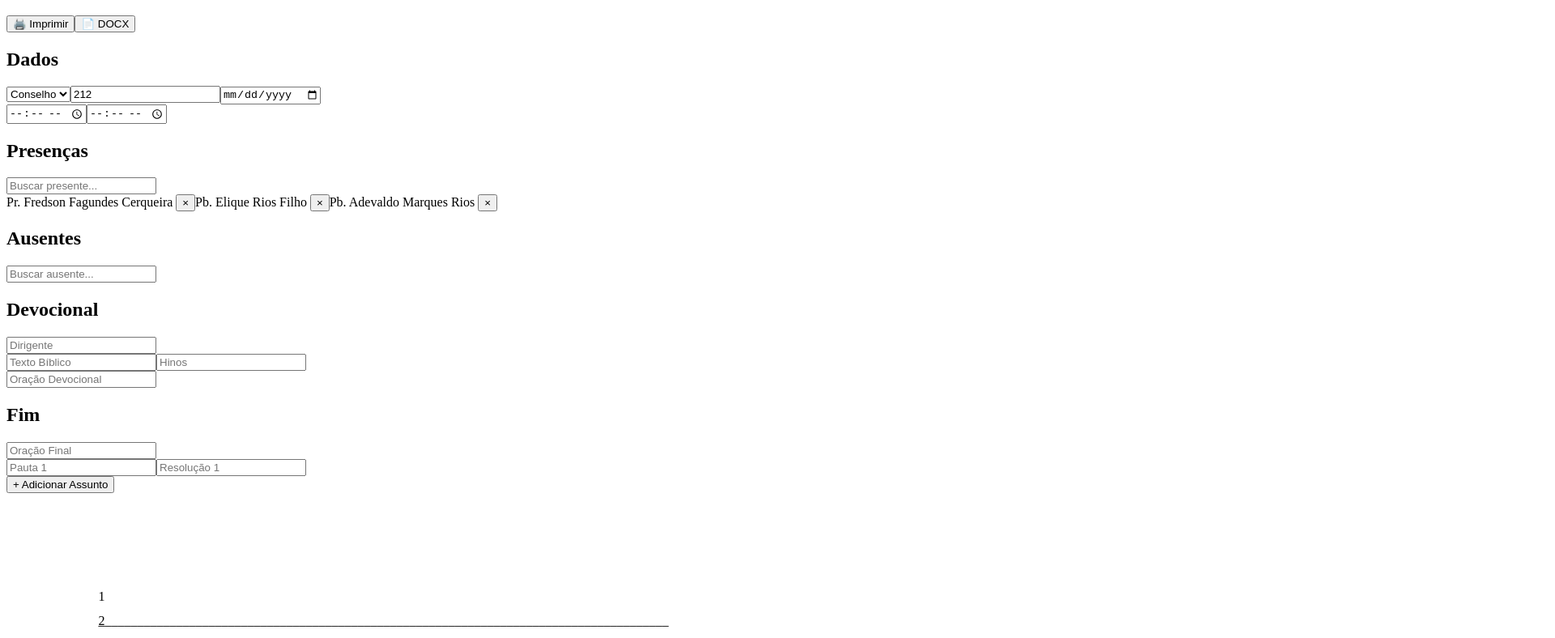
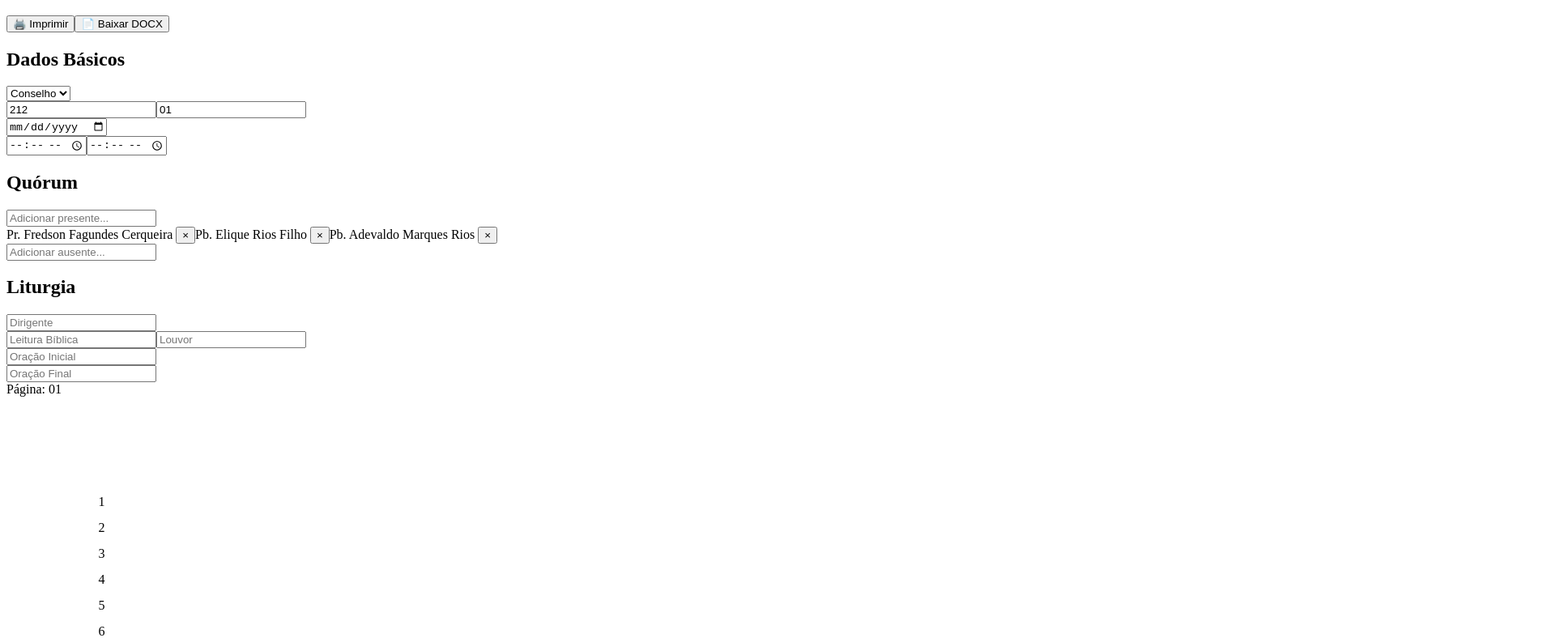
Before and after one commit to fredsonfagundesmairi-oss/IPVPCONSELHO, a Next.js app: page /secretaria/atas in a window 1280 px wide. Shown: the part 292-1080 px from the top of the page at 81% size, 1920 px wide, since content can reach past the window. Built offline with nearby package versions, Linux system fonts and the light colour scheme.

Commit message:
Update page.tsx

```diff
--- a/src/app/secretaria/atas/page.tsx
+++ b/src/app/secretaria/atas/page.tsx
@@ -1,10 +1,8 @@
 "use client";
 
 import { useState, useEffect } from 'react';
-import { Document, Packer, Paragraph, TextRun, AlignmentType, Footer, PageOrientation } from "docx";
-import { saveAs } from "file-saver";
 
-// Conversão por extenso
+// Funções de conversão por extenso
 const numeroParaExtenso = (n: number, feminino = false) => {
   const unidades = ["zero", feminino ? "uma" : "um", feminino ? "duas" : "dois", "três", "quatro", "cinco", "seis", "sete", "oito", "nove"];
   const dezenas = ["", "dez", "vinte", "trinta", "quarenta", "cinquenta", "sessenta", "setenta", "oitenta", "noventa"];
@@ -46,6 +44,7 @@ const membrosIgreja = [
 export default function SecretariaDigital() {
   const [sociedade, setSociedade] = useState('Conselho');
   const [numero, setNumero] = useState('212');
+  const [pagina, setPagina] = useState('01');
   const [data, setData] = useState('');
   const [horaInício, setHoraInício] = useState('');
   const [horaFim, setHoraFim] = useState('');
@@ -66,8 +65,7 @@ export default function SecretariaDigital() {
       setPresentes(["Pr. Fredson Fagundes Cerqueira", "Pb. Elique Rios Filho", "Pb. Adevaldo Marques Rios"]);
       setAusentes([]);
     } else {
-      setPresentes([]);
-      setAusentes([]);
+      setPresentes([]); setAusentes([]);
     }
   }, [sociedade]);
 
@@ -102,128 +100,149 @@ export default function SecretariaDigital() {
     const secretario = sociedade === 'SAF' ? 'Jucirene Lopes da Silva Cunha' : 'Adevaldo Marques Rios';
     const cargoSec = sociedade === 'SAF' ? 'Primeira Secretária' : 'Secretário';
 
-    return `ATA ${numExtenso} (${numero}) DA REUNIÃO DO ${sociedade.toUpperCase()} DA IGREJA PRESBITERIANA DE VÁRZEA DO POÇO – BA. Aos ${dataExtenso}, às ${horaExtenso}, reuniu-se o ${sociedade === 'Conselho' ? 'Conselho' : sociedade} da Igreja Presbiteriana de Várzea do Poço – BA, no templo situado à Avenida Dr. Durval Gama, nº 17, Centro. QUÓRUM: ${quorumText} Ficando assim caracterizado o quórum regimental para a realização dos trabalhos. DEVOCIONAL: A devocional foi conduzida por ${devocionalDirigente || '__________'}, com a leitura bíblica em ${devocionalLeitura || '__________'}, entoando-se os louvores ${devocionalLouvor || '__________'} e oração proferida por ${devocionalOracao || '__________'}. Em seguida, a presidência passou a palavra ao secretário para a leitura da ata anterior, a qual foi aprovada. PAUTA E RESOLUÇÕES: Passou-se às pautas e deliberações: ${pautas.map((p, i) => `${i + 1}- ${p}. Resolução: ${resolucoes[i]}`).join('; ')}. ENCERRAMENTO: Nada mais havendo a tratar, a reunião foi encerrada às ${horaPorExtenso(horaFim)}, com oração proferida por ${oracaoFinal || '__________'}. Eu, ${secretario}, ${cargoSec}, lavrei a presente ata, que será devidamente assinada.`;
+    return `ATA ${numExtenso} (${numero}) DA REUNIÃO DO ${sociedade.toUpperCase()} DA IGREJA PRESBITERIANA DE VÁRZEA DO POÇO – BA. Aos ${dataExtenso}, às ${horaExtenso}, reuniu-se o ${sociedade === 'Conselho' ? 'Conselho' : sociedade} da Igreja Presbiteriana de Várzea do Poço – BA, no templo situado à Avenida Dr. Durval Gama, nº 17, Centro. QUÓRUM: ${quorumText} Ficando assim caracterizado o quórum regimental para a realização dos trabalhos. DEVOCIONAL: A devocional foi conduzida por ${devocionalDirigente || '__________'}, com a leitura bíblica em ${devocionalLeitura || '__________'}, entoando-se os louvores ${devocionalLouvor || '__________'} e oração proferida por ${devocionalOracao || '__________'}. Em seguida, a presidência passou a palavra ao secretário para a leitura da ata anterior, a qual foi aprovada. PAUTA E RESOLUÇÕES: Passou-se às pautas e deliberações: ${pautas.map((p, i) => `${i + 1}- ${p}. Resolução: ${resolucoes[i]}`).join('; ')}. ENCERRAMENTO: Nada mais havendo a tratar, a reunião foi encerrada às ${horaPorExtenso(horaFim)}, com oração proferida por ${oracaoFinal || '__________'}. Eu, ${secretario}, ${cargoSec}, lavrei a presente ata, que será devidamente assinada. `;
   };
 
-  const exportarWord = () => {
-    const doc = new Document({
-      sections: [{
-        properties: {
-          page: { margin: { top: "3cm", left: "3cm", right: "2cm", bottom: "2cm" } }
-        },
-        children: [
-          new Paragraph({
-            children: [new TextRun({ text: gerarTextoPrincipal(), size: "13pt", font: "Times New Roman" })],
-            alignment: AlignmentType.JUSTIFIED,
-            spacing: { line: 480 }
-          }),
-          new Paragraph({
-            children: [new TextRun({ text: "________________________________________________________________________________________________________________________________________________________________________________________________________________________________________________________________", color: "888888" })],
-          })
-        ],
-        footers: {
-          default: new Footer({
-            children: [
-              new Paragraph({
-                children: [new TextRun({ text: `[1] ATA nº ${numeroParaExtenso(parseInt(numero))} (${numero})\n[2] QUÓRUM (${presentes.length} presentes)\n[3] DEVOCIONAL | [4] PAUTA | [5] ENCERRAMENTO`, size: "11pt", font: "Times New Roman", italic: true })],
-                alignment: AlignmentType.JUSTIFIED,
-              })
-            ]
-          })
-        }
-      }]
-    });
-    Packer.toBlob(doc).then(blob => { saveAs(blob, `Ata_${numero}.docx`); });
+  const gerarRodape = () => {
+    return `[1] ATA nº ${numeroParaExtenso(parseInt(numero))} (${numero}) - Número, data e hora por extenso.\n[2] QUÓRUM - Registro dos presentes (${presentes.length}) e ausências (${ausentes.length}).\n[3] DEVOCIONAL | [4] PAUTA | [5] ENCERRAMENTO.`;
+  };
+
+  // Função para baixar o DOCX de forma compatível
+  const baixarDocx = () => {
+    const conteudo = `Página: ${pagina}\n\n${gerarTextoPrincipal()}\n\n${gerarRodape()}`;
+    const blob = new Blob([conteudo], { type: 'application/msword' });
+    const link = document.createElement('a');
+    link.href = URL.createObjectURL(blob);
+    link.download = `Ata_${numero}.doc`;
+    link.click();
   };
 
   return (
     <div className="min-h-screen bg-slate-100 print:bg-white text-black">
+
       <style dangerouslySetInnerHTML={{__html: `
         @media print {
-          body * { visibility: hidden; }
-          #documento-oficial, #documento-oficial * { visibility: visible; }
-          #documento-oficial { position: absolute; left: 0; top: 0; width: 100%; }
-          @page { size: A4; margin-top: 3cm; margin-bottom: 2cm; margin-left: 3cm; margin-right: 2cm; }
-          .no-print { display: none !important; }
+          /* Esconde absolutamente TUDO que não seja o documento oficial */
+          body * { visibility: hidden !important; }
+          #documento-oficial, #documento-oficial * { visibility: visible !important; }
+
+          /* Remove margens e fundos do site e da barra lateral */
+          html, body, main, aside, nav, header {
+            margin: 0 !important;
+            padding: 0 !important;
+            background: white !important;
+            width: 100% !important;
+            display: block !important;
+          }
+
+          /* Posiciona o documento no topo absoluto da folha */
+          #documento-oficial {
+            position: absolute !important;
+            left: 0 !important;
+            top: 0 !important;
+            width: 210mm !important;
+            box-shadow: none !important;
+          }
+
+          /* Configuração da Página A4 */
+          @page {
+            size: A4;
+            margin-top: 3cm;
+            margin-bottom: 2cm;
+            margin-left: 3cm;
+            margin-right: 2cm;
+          }
+
+          /* Garante que os números das linhas apareçam */
+          .line-num { visibility: visible !important; }
         }
       `}} />
 
       <div className="max-w-5xl mx-auto p-4 no-print">
-        <div className="bg-white p-6 rounded-xl shadow-md border border-slate-200 mb-6">
+        <div className="bg-white p-6 rounded-xl shadow-md border border-slate-200 mb-6 text-black">
           <div className="flex justify-between items-center mb-6 border-b pb-4">
             <h1 className="text-xl font-bold">Escrivão Digital IPVP</h1>
             <div className="space-x-2">
               <button onClick={() => window.print()} className="bg-blue-600 text-white px-4 py-2 rounded-lg font-bold">🖨️ Imprimir</button>
-              <button onClick={exportarWord} className="bg-green-600 text-white px-4 py-2 rounded-lg font-bold">📄 DOCX</button>
+              <button onClick={baixarDocx} className="bg-green-600 text-white px-4 py-2 rounded-lg font-bold">📄 Baixar DOCX</button>
             </div>
           </div>
 
           <div className="grid grid-cols-1 md:grid-cols-3 gap-6">
-            <div className="space-y-4">
-              <h2 className="font-bold text-blue-700 text-xs uppercase text-black">Dados</h2>
-              <select value={sociedade} onChange={e => setSociedade(e.target.value)} className="w-full p-2 border rounded bg-slate-50 text-black">
+            <div className="space-y-4 text-black">
+              <h2 className="font-bold text-blue-700 text-xs uppercase">Dados Básicos</h2>
+              <select value={sociedade} onChange={e => setSociedade(e.target.value)} className="w-full p-2 border rounded font-semibold bg-slate-50">
                 <option value="Conselho">Conselho</option>
                 <option value="UPH">UPH</option>
                 <option value="SAF">SAF</option>
               </select>
-              <input type="number" value={numero} onChange={e => setNumero(e.target.value)} className="w-full p-2 border rounded text-black" />
-              <input type="date" value={data} onChange={e => setData(e.target.value)} className="w-full p-2 border rounded text-black" />
               <div className="flex gap-2">
-                <input type="time" value={horaInício} onChange={e => setHoraInício(e.target.value)} className="w-1/2 p-2 border rounded text-black" />
-                <input type="time" value={horaFim} onChange={e => setHoraFim(e.target.value)} className="w-1/2 p-2 border rounded text-black" />
+                <input type="number" value={numero} onChange={e => setNumero(e.target.value)} className="w-1/2 p-2 border rounded" placeholder="Nº Ata" />
+                <input type="text" value={pagina} onChange={e => setPagina(e.target.value)} className="w-1/2 p-2 border rounded" placeholder="Página" />
+              </div>
+              <input type="date" value={data} onChange={e => setData(e.target.value)} className="w-full p-2 border rounded" />
+              <div className="flex gap-2">
+                <input type="time" value={horaInício} onChange={e => setHoraInício(e.target.value)} className="w-1/2 p-2 border rounded" />
+                <input type="time" value={horaFim} onChange={e => setHoraFim(e.target.value)} className="w-1/2 p-2 border rounded" />
               </div>
             </div>
 
-            <div className="space-y-4">
-              <h2 className="font-bold text-blue-700 text-xs uppercase text-black">Presenças</h2>
-              <input type="text" value={buscaPres} onChange={e => setBuscaPres(e.target.value)} onKeyDown={e => e.key === 'Enter' && addMembro('pres', buscaPres)} placeholder="Buscar presente..." className="w-full p-2 text-sm border rounded text-black" />
+            <div className="space-y-4 text-black">
+              <h2 className="font-bold text-blue-700 text-xs uppercase">Quórum</h2>
+              <input type="text" value={buscaPres} onChange={e => setBuscaPres(e.target.value)} onKeyDown={e => e.key === 'Enter' && addMembro('pres', buscaPres)} placeholder="Adicionar presente..." className="w-full p-2 text-sm border rounded" />
               <div className="flex flex-wrap gap-1">
                 {presentes.map(n => <span key={n} className="bg-blue-100 text-blue-800 text-[10px] px-2 py-1 rounded flex items-center">{n} <button onClick={() => setPresentes(presentes.filter(x => x !== n))} className="ml-1 font-bold">×</button></span>)}
               </div>
-              <h2 className="font-bold text-red-700 text-xs uppercase text-black text-black">Ausentes</h2>
-              <input type="text" value={buscaAus} onChange={e => setBuscaAus(e.target.value)} onKeyDown={e => e.key === 'Enter' && addMembro('aus', buscaAus)} placeholder="Buscar ausente..." className="w-full p-2 text-sm border rounded text-black" />
+              <input type="text" value={buscaAus} onChange={e => setBuscaAus(e.target.value)} onKeyDown={e => e.key === 'Enter' && addMembro('aus', buscaAus)} placeholder="Adicionar ausente..." className="w-full p-2 text-sm border rounded" />
               <div className="flex flex-wrap gap-1">
                 {ausentes.map(n => <span key={n} className="bg-red-100 text-red-800 text-[10px] px-2 py-1 rounded flex items-center">{n} <button onClick={() => setAusentes(ausentes.filter(x => x !== n))} className="ml-1 font-bold">×</button></span>)}
               </div>
             </div>
 
-            <div className="space-y-2">
-              <h2 className="font-bold text-blue-700 text-xs uppercase text-black">Devocional</h2>
+            <div className="space-y-2 text-black">
+              <h2 className="font-bold text-blue-700 text-xs uppercase">Liturgia</h2>
               {renderCampoInteligente(devocionalDirigente, setDevocionalDirigente, "Dirigente")}
-              <input placeholder="Texto Bíblico" value={devocionalLeitura} onChange={e => setDevocionalLeitura(e.target.value)} className="w-full p-2 border text-sm rounded text-black" />
-              <input placeholder="Hinos" value={devocionalLouvor} onChange={e => setDevocionalLouvor(e.target.value)} className="w-full p-2 border text-sm rounded text-black" />
-              {renderCampoInteligente(devocionalOracao, setDevocionalOracao, "Oração Devocional")}
-              <h2 className="font-bold text-blue-700 text-xs mt-2 uppercase text-black">Fim</h2>
+              <input placeholder="Leitura Bíblica" value={devocionalLeitura} onChange={e => setDevocionalLeitura(e.target.value)} className="w-full p-2 border text-sm rounded" />
+              <input placeholder="Louvor" value={devocionalLouvor} onChange={e => setDevocionalLouvor(e.target.value)} className="w-full p-2 border text-sm rounded" />
+              {renderCampoInteligente(devocionalOracao, setDevocionalOracao, "Oração Inicial")}
               {renderCampoInteligente(oracaoFinal, setOracaoFinal, "Oração Final")}
             </div>
-          </div>
-
-          <div className="mt-4 border-t pt-4">
-             {pautas.map((_, i) => (
-               <div key={i} className="flex gap-2 mb-2">
-                 <input placeholder={`Pauta ${i+1}`} value={pautas[i]} onChange={e => { const n = [...pautas]; n[i] = e.target.value; setPautas(n); }} className="w-1/2 p-2 border rounded text-sm text-black" />
-                 <input placeholder={`Resolução ${i+1}`} value={resolucoes[i]} onChange={e => { const n = [...resolucoes]; n[i] = e.target.value; setResolucoes(n); }} className="w-1/2 p-2 border rounded text-sm text-black" />
-               </div>
-             ))}
-             <button onClick={() => { setPautas([...pautas, '']); setResolucoes([...resolucoes, '']); }} className="text-blue-600 text-xs font-bold">+ Adicionar Assunto</button>
           </div>
         </div>
       </div>
 
-      <div id="documento-oficial" className="bg-white mx-auto shadow-2xl relative overflow-hidden" style={{ width: '210mm', minHeight: '297mm' }}>
-        <div className="relative font-serif text-[13pt] text-black text-justify" style={{ lineHeight: '30px', margin: '3cm 2cm 2cm 3cm' }}>
-          {Array.from({ length: 30 }).map((_, i) => (
-            <div key={i} className="relative w-full" style={{ height: '30px' }}>
-              <span className="absolute left-[-2.5cm] w-[2cm] text-center font-bold font-sans">{i + 1}</span>
-              <div className="absolute inset-0 pointer-events-none text-slate-200 opacity-50 z-0">________________________________________________________________________________________</div>
-            </div>
-          ))}
-          <div className="absolute top-0 left-0 right-0 z-10 whitespace-pre-wrap">{gerarTextoPrincipal()}</div>
+      {/* ÁREA DO DOCUMENTO OFICIAL A4 */}
+      <div id="documento-oficial" className="bg-white mx-auto shadow-2xl relative" style={{ width: '210mm', minHeight: '297mm' }}>
+
+        {/* Número da Página no Cabeçalho */}
+        <div className="absolute top-[1cm] right-[2cm] font-sans text-[12pt] font-bold">
+          Página: {pagina}
         </div>
-        <div className="absolute bottom-[2cm] left-[3cm] right-[2cm] font-serif italic text-[11pt] leading-[1.0] text-black">
-          <p>[1] ATA nº {numeroParaExtenso(parseInt(numero))} ({numero}) - Nº, data e hora por extenso.</p>
-          <p>[2] QUÓRUM - Registro dos presentes ({presentes.length}) e ausências ({ausentes.length}).</p>
-          <p>[3] DEVOCIONAL | [4] PAUTA | [5] ENCERRAMENTO.</p>
+
+        {/* Corpo do Texto e Linhas */}
+        <div className="relative font-serif text-[13pt] text-black text-justify" style={{ lineHeight: '32px', padding: '3cm 2cm 2cm 3cm' }}>
+
+          {/* Numeração de Linhas na Margem Esquerda */}
+          <div className="absolute left-0 top-[3cm] bottom-[2cm] w-[3cm] text-right pr-4 text-black font-bold opacity-80 z-0">
+            {Array.from({ length: 35 }).map((_, i) => (
+              <div key={i} className="line-num" style={{ height: '32px', lineHeight: '32px' }}>{i + 1}</div>
+            ))}
+          </div>
+
+          {/* O Texto da Ata */}
+          <div className="relative z-10 whitespace-pre-wrap">
+            {gerarTextoPrincipal()}
+
+            {/* Linhas Contínuas (Somente após o texto) */}
+            <span className="text-slate-300 opacity-50">
+              {Array.from({ length: 400 }).map(() => '_').join('')}
+            </span>
+          </div>
+
+          {/* Rodapé (Tamanho 11, Espaçamento 1.0) */}
+          <div className="mt-8 text-[11pt] leading-[1.0] italic whitespace-pre-wrap">
+            {gerarRodape()}
+          </div>
         </div>
       </div>
     </div>
```
